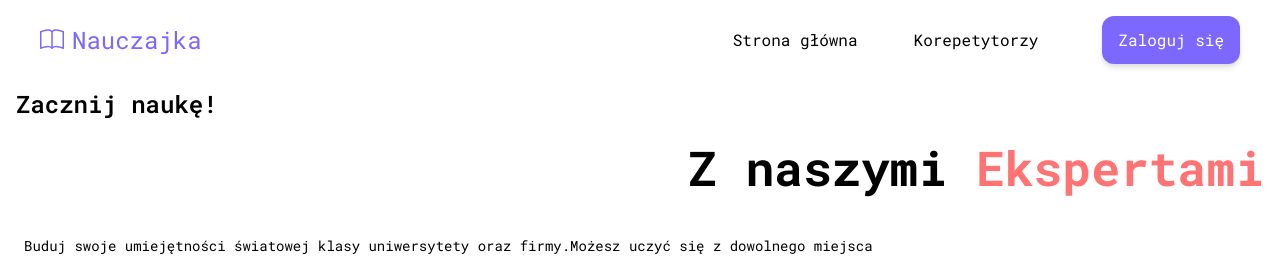
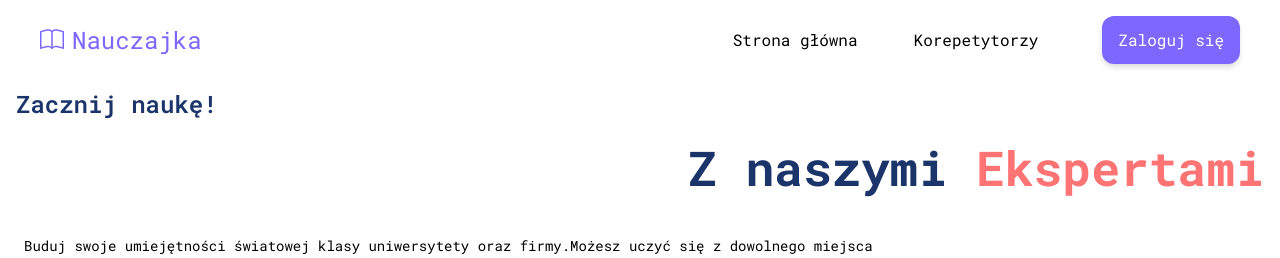
Before and after one commit to ProOnDesk/nauczajka-front-react, a React (Vite) app: page / in a window 1280 px wide. Shown: the top 258 px of the page. Built offline with nearby package versions, Linux system fonts and the light colour scheme.

Commit message:
change color of text

```diff
--- a/src/ui/homepage/HeaderButtonIcon.jsx
+++ b/src/ui/homepage/HeaderButtonIcon.jsx
@@ -7,7 +7,7 @@ function HeaderButtonIcon() {
 	return (
 		<>
 			<div className="flex flex-col justify-center items-center  p-6 gap-y-6">
-				<Button className="flex flex-col justify-center items-center w-full h-20 m-1  shadow-mainBlueC ">
+				<Button className="flex flex-col justify-center items-center w-full h-20 m-1  shadow-mainBlue ">
 					<div className="rounded-full bg-white flex justify-center items-center border border-mainPurple mb-2 h-8 w-8 ">
 						<div className="text-mainPurple text-xl">
 							<PiNotebookLight />
@@ -16,7 +16,7 @@ function HeaderButtonIcon() {
 					<p className="text-center text-xs">Wybierz przedmiot</p>
 				</Button>
 
-				<Button className="flex flex-col justify-center items-center w-full h-20 m-1   shadow-mainBlueC ">
+				<Button className="flex flex-col justify-center items-center w-full h-20 m-1   shadow-mainBlue ">
 					<div className="rounded-full bg-white flex justify-center items-center border border-mainPurple mb-2 h-8 w-8">
 						<div className="text-mainPurple text-xl">
 							<CiUser />
@@ -25,7 +25,7 @@ function HeaderButtonIcon() {
 					<p className="text-center text-xs">Wybierz korepetytora</p>
 				</Button>
 
-				<Button className="flex flex-col justify-center items-center w-full h-20 mb-20   shadow-mainBlueC">
+				<Button className="flex flex-col justify-center items-center w-full h-20 mb-20   shadow-mainBlue">
 					<div className="rounded-full bg-white flex justify-center items-center border border-mainPurple mb-2 h-8 w-8">
 						<div className="text-mainPurple text-xl">
 							<SlEarphonesAlt />
--- a/tailwind.config.js
+++ b/tailwind.config.js
@@ -10,7 +10,7 @@ export default {
 				lightPurple: "#e5e1ff",
 				mainSalmon: "#fe7474",
 				mainSalmonHover: "#ed6363",
-				mainBlueC: "#1b356b",
+				mainBlue: "#1b356b",
 				mainBlueHover: "#1a245a",
 				white: "#fff",
 				whiteHover: "#eee",
```
